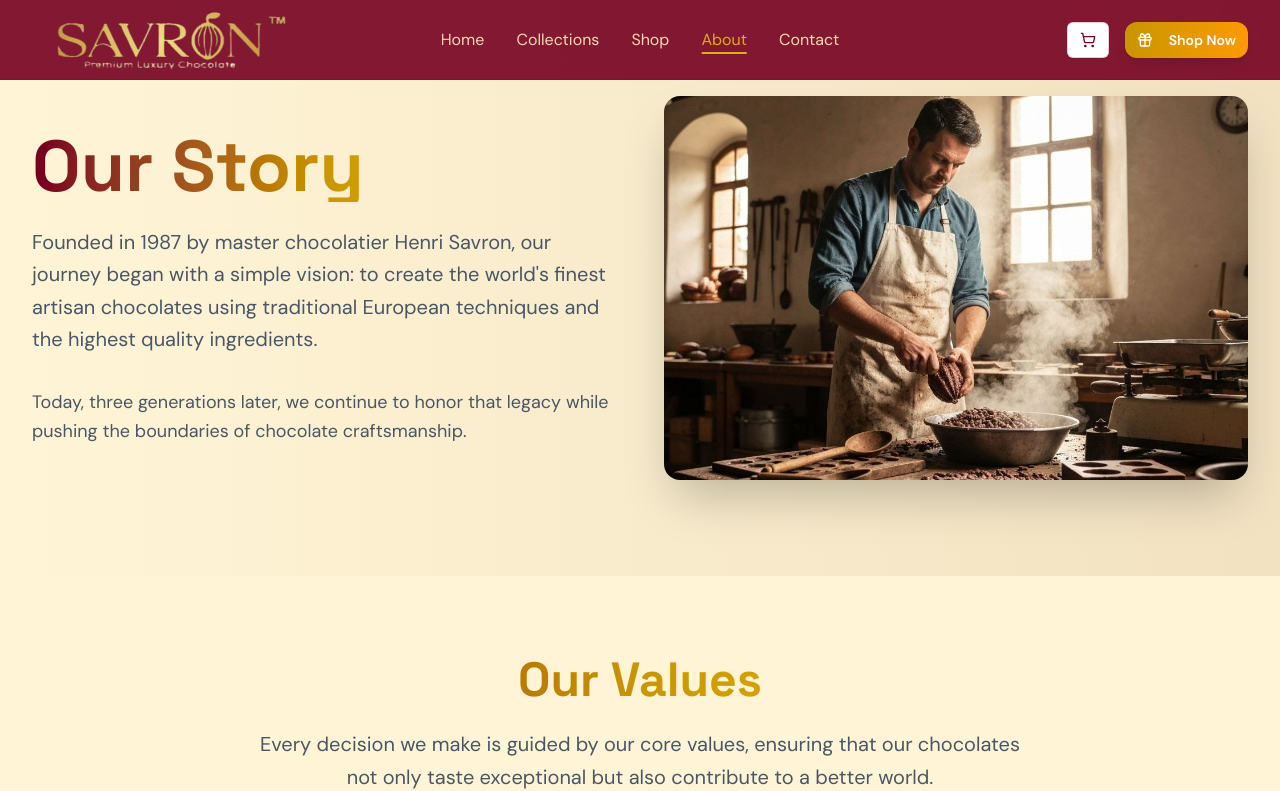
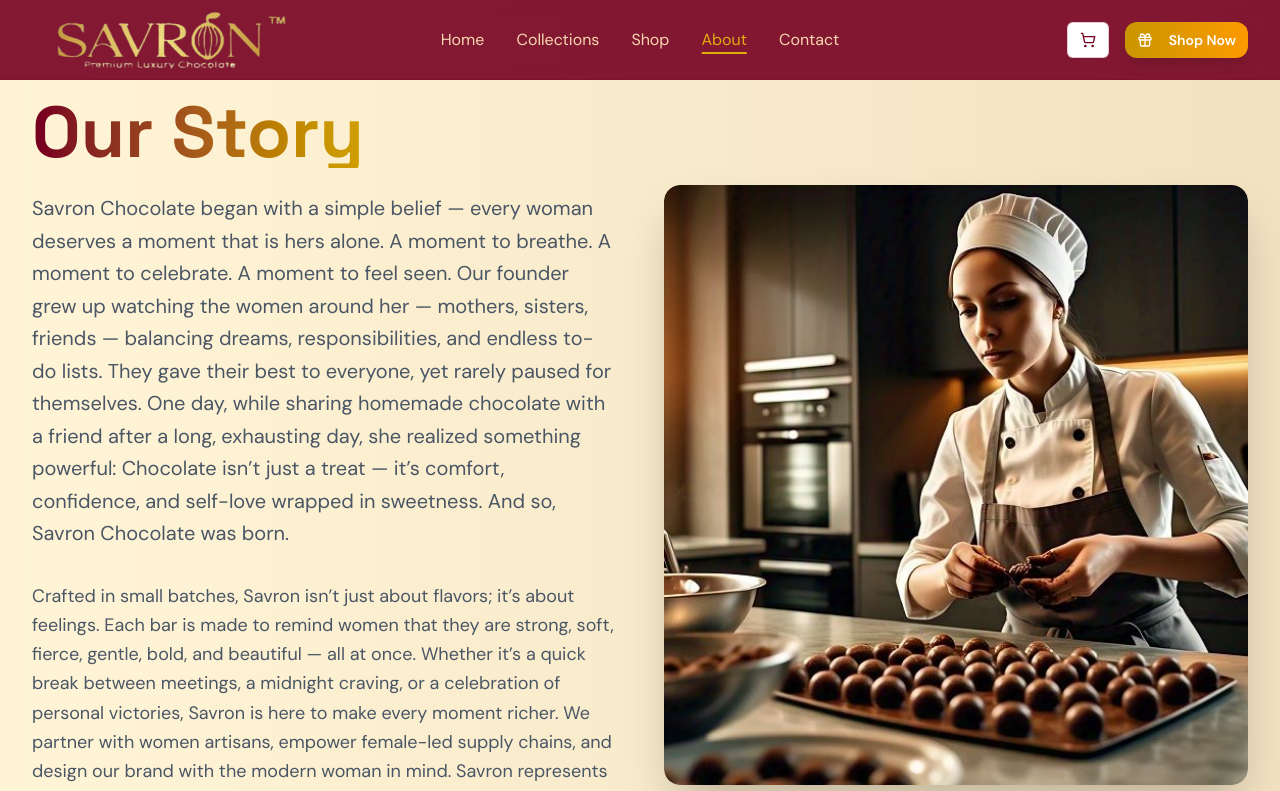
Before and after one commit to savron-choc25/savron_website, a Next.js app: page /about in a window 1280 px wide. Shown: the top 791 px of the page. Built offline with nearby package versions, Linux system fonts and the light colour scheme.

Commit message:
Update about and home page images: Replace with female chef chocolate truffles image and improve image container styling

```diff
--- a/app/about/page.tsx
+++ b/app/about/page.tsx
@@ -47,20 +47,30 @@ export default function AboutPage() {
                 Our Story
               </h1>
               <p className="text-xl text-gray-600 leading-relaxed mb-8">
-                Founded in 1987 by master chocolatier Henri Savron, our journey began with a simple vision: to create
-                the world's finest artisan chocolates using traditional European techniques and the highest quality
-                ingredients.
+              Savron Chocolate began with a simple belief — every woman deserves a moment that is hers alone.
+A moment to breathe.
+A moment to celebrate.
+A moment to feel seen.
+
+Our founder grew up watching the women around her — mothers, sisters, friends — balancing dreams, responsibilities, and endless to-do lists. They gave their best to everyone, yet rarely paused for themselves. One day, while sharing homemade chocolate with a friend after a long, exhausting day, she realized something powerful:
+
+Chocolate isn’t just a treat — it’s comfort, confidence, and self-love wrapped in sweetness.
+
+And so, Savron Chocolate was born.
               </p>
               <p className="text-lg text-gray-600 leading-relaxed">
-                Today, three generations later, we continue to honor that legacy while pushing the boundaries of
-                chocolate craftsmanship.
+              Crafted in small batches, Savron isn’t just about flavors; it’s about feelings. Each bar is made to remind women that they are strong, soft, fierce, gentle, bold, and beautiful — all at once. Whether it’s a quick break between meetings, a midnight craving, or a celebration of personal victories, Savron is here to make every moment richer.
+
+We partner with women artisans, empower female-led supply chains, and design our brand with the modern woman in mind. Savron represents more than chocolate — it’s a community, a celebration, and a piece of joy that women can call their own.
+
+Savron Chocolate — made for her moments.
               </p>
             </div>
-            <div className="relative">
+            <div className="relative w-full h-[500px] lg:h-[600px] rounded-2xl overflow-hidden shadow-2xl">
               <img
-                src="/chocolate-master-craftsman-working-with-cocoa-bean.jpg"
+                src="/Young Female Chef Making Chocolate Truffles.jpg"
                 alt="Master chocolatier at work"
-                className="w-full h-96 object-cover rounded-2xl shadow-2xl"
+                className="w-full h-full object-cover rounded-2xl"
               />
               <div className="absolute inset-0 bg-gradient-to-t from-maroon-900/30 to-transparent rounded-2xl"></div>
             </div>
@@ -145,9 +155,9 @@ export default function AboutPage() {
 
           <div className="grid grid-cols-1 md:grid-cols-3 gap-8">
             {[
-              { name: "Henri Savron III", role: "Master Chocolatier", image: "/master-chocolatier-portrait.jpg" },
-              { name: "Marie Dubois", role: "Head of Innovation", image: "/female-chocolate-chef-portrait.jpg" },
-              { name: "Jean-Luc Martin", role: "Quality Director", image: "/quality-director-portrait.jpg" },
+              { name: "", role: "Master Chocolatier", image: "/choclate_lady.avif" },
+              { name: "", role: "Head of Innovation", image: "/female-chocolate-chef-portrait.jpg" },
+              { name: "", role: "Quality Director", image: "/quality-director-portrait.jpg" },
             ].map((member, index) => (
               <Card
                 key={index}
--- a/app/page.tsx
+++ b/app/page.tsx
@@ -806,20 +806,14 @@ export default function SavronHomepage() {
             </div>
             <div className="relative">
               {/* Main Image Container */}
-              <div className="relative">
-                <div className="aspect-[4/5] rounded-3xl overflow-hidden bg-gradient-to-br from-card to-amber-50/50 shadow-3xl transform hover:scale-105 transition-transform duration-700 border-4 border-primary/20">
-                  <img
-                    src="/chocolate-master-craftsman-working-with-cocoa-bean.jpg"
-                    alt="Master chocolatier at work"
-                    className="w-full h-full object-cover"
-                  />
-            </div>
-
-                {/* Floating Decorative Elements */}
-                <div className="absolute -top-8 -right-8 w-16 h-16 bg-gradient-to-br from-accent to-primary rounded-full animate-bounce shadow-2xl"></div>
-                <div className="absolute -bottom-6 -left-6 w-12 h-12 bg-gradient-to-br from-primary to-accent rounded-full animate-pulse shadow-xl"></div>
-                <div className="absolute top-1/3 -left-3 w-8 h-8 bg-gradient-to-br from-accent/80 to-primary/80 rounded-full animate-pulse delay-300 shadow-lg"></div>
-            </div>
+              <div className="relative w-full h-[500px] lg:h-[600px] rounded-2xl overflow-hidden shadow-2xl">
+                <img
+                  src="/Young Female Chef Making Chocolate Truffles.jpg"
+                  alt="Master chocolatier at work"
+                  className="w-full h-full object-cover rounded-2xl"
+                />
+                <div className="absolute inset-0 bg-gradient-to-t from-maroon-900/30 to-transparent rounded-2xl"></div>
+              </div>
             </div>
           </div>
         </div>
```
Also changed, not shown: public/Young Female Chef Making Chocolate Truffles.jpg (added), public/choclate_lady.avif (added).
